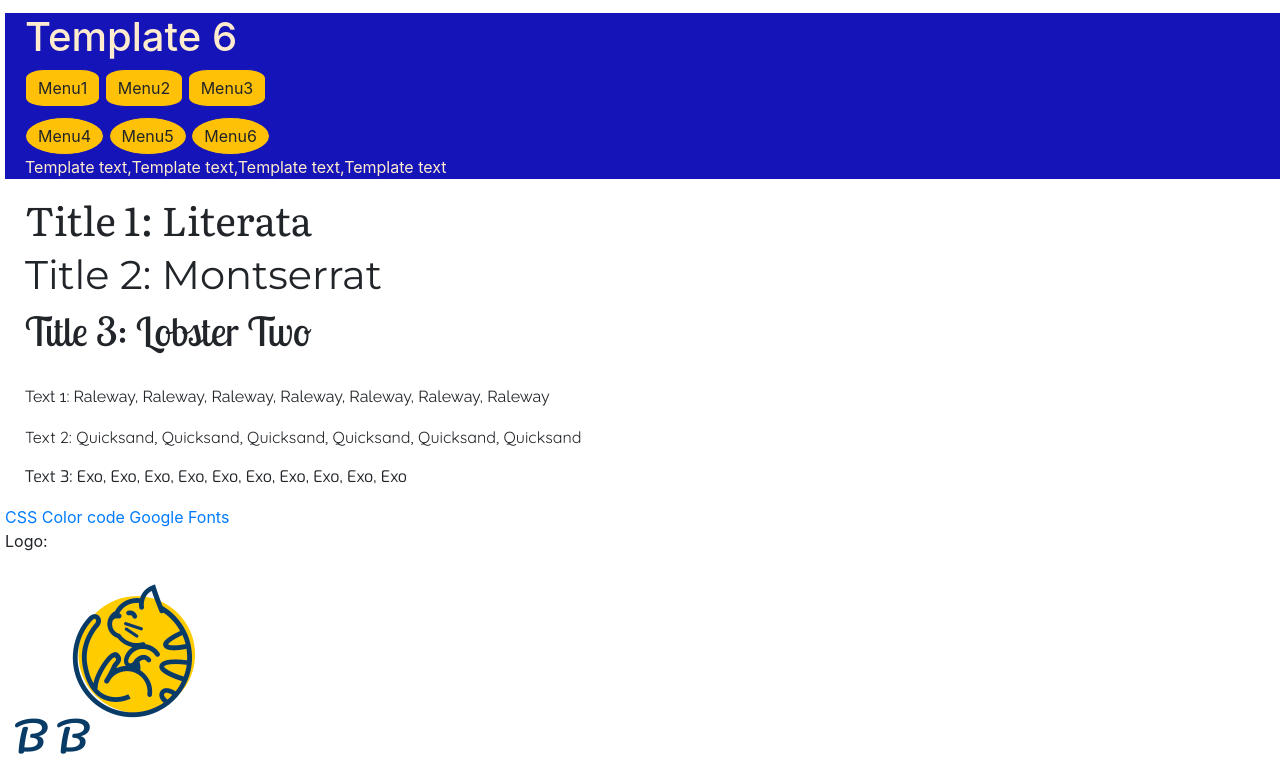
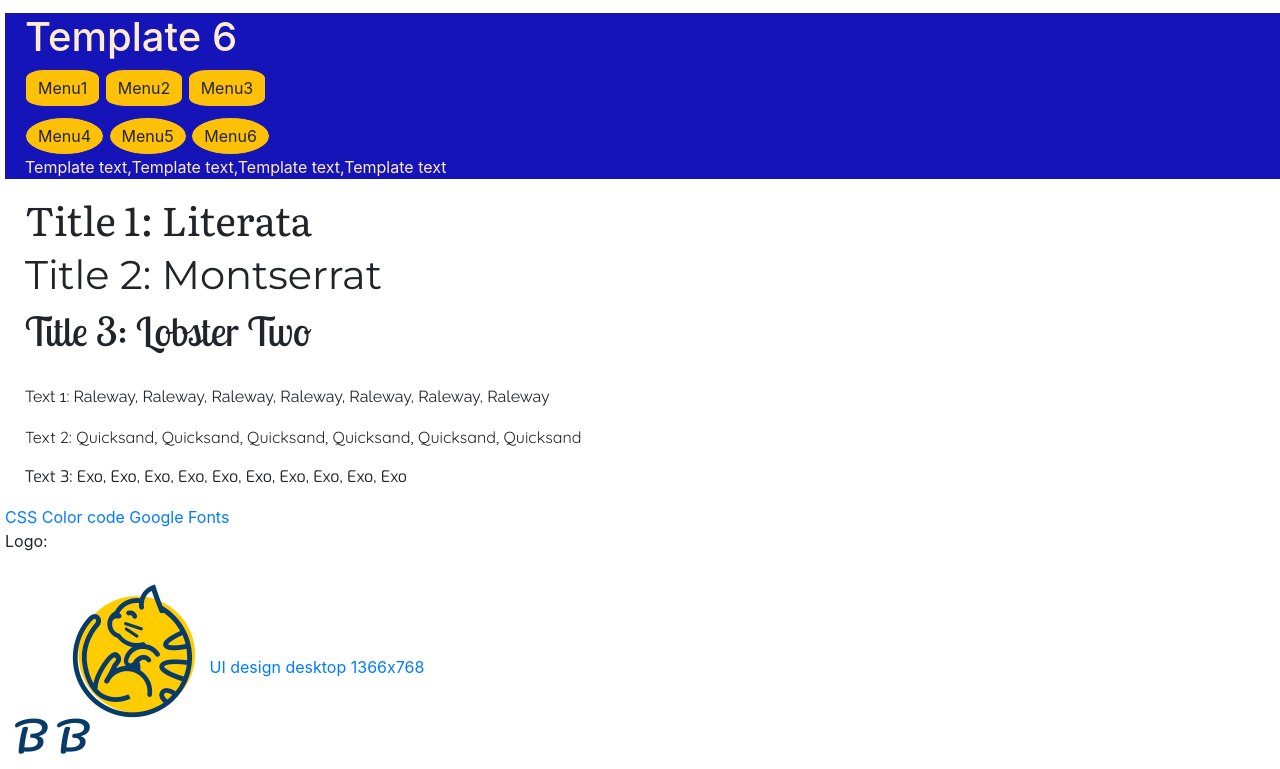
Before and after one commit to petra-rabai/thewebproject, a plain HTML site: page index.html in a window 1280 px wide. Shown: the part 669-1438 px from the top of the page. Drawn offline with nearby package versions, Linux system fonts and the light colour scheme.

Commit message:
create ui design link

```diff
--- a/index.html
+++ b/index.html
@@ -101,5 +101,6 @@
     <a href="https://fonts.google.com/" target="_blank">Google Fonts</a>
     <p>Logo: </p>
     <img src="images/Logo.png">
+    <a id="ui-desktop" href="https://xd.adobe.com/view/31fb2590-697a-4ea0-61e3-6f6f7d0a8713-47ca/" target="_blank" rel="noopener noreferrer">UI design desktop 1366x768</a>
   </body>
 </html>
--- a/styles/style.css
+++ b/styles/style.css
@@ -189,3 +189,6 @@ body{
     font-family: 'Exo', sans-serif;
     margin-left: 20px;
 }
+#ui-desktop{
+    margin-top: 20px;
+}
```
